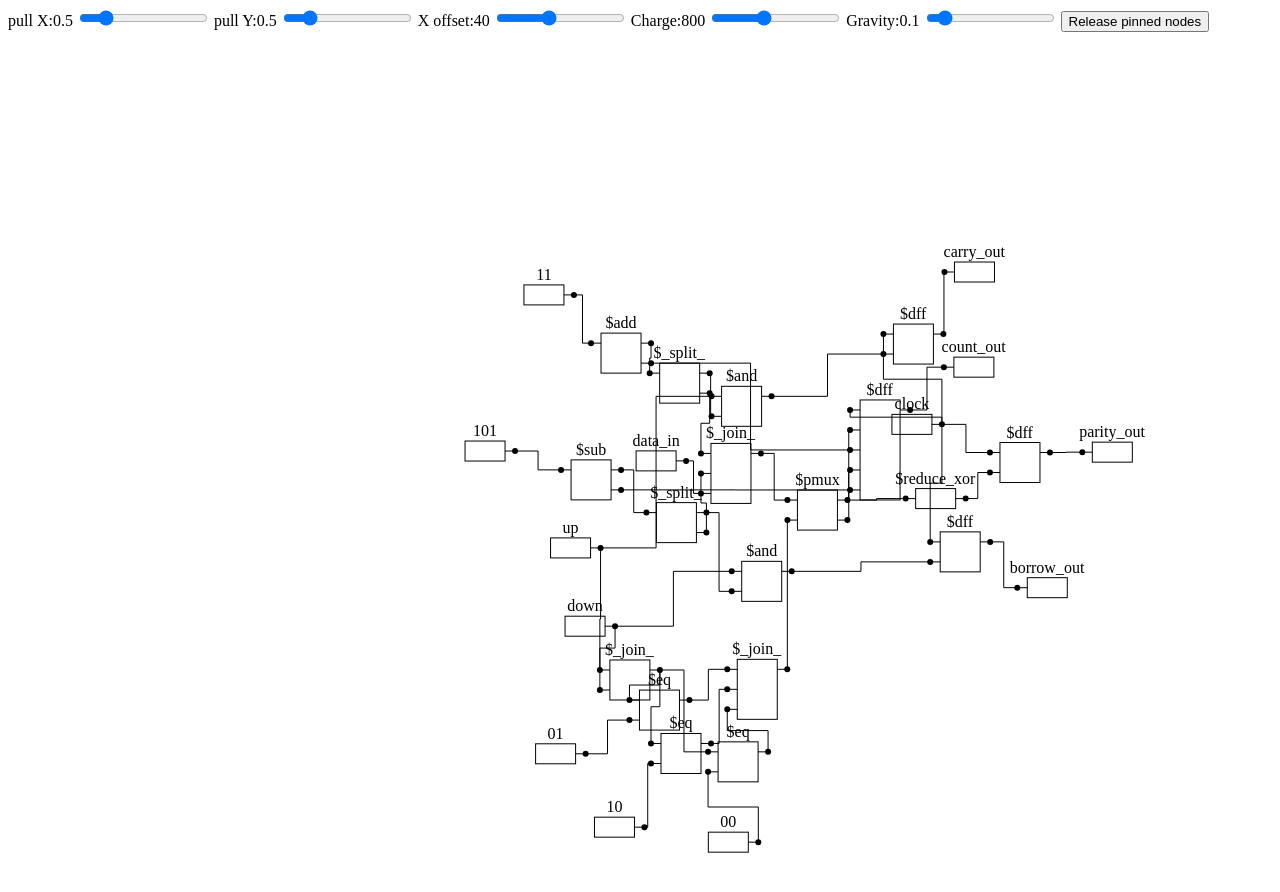
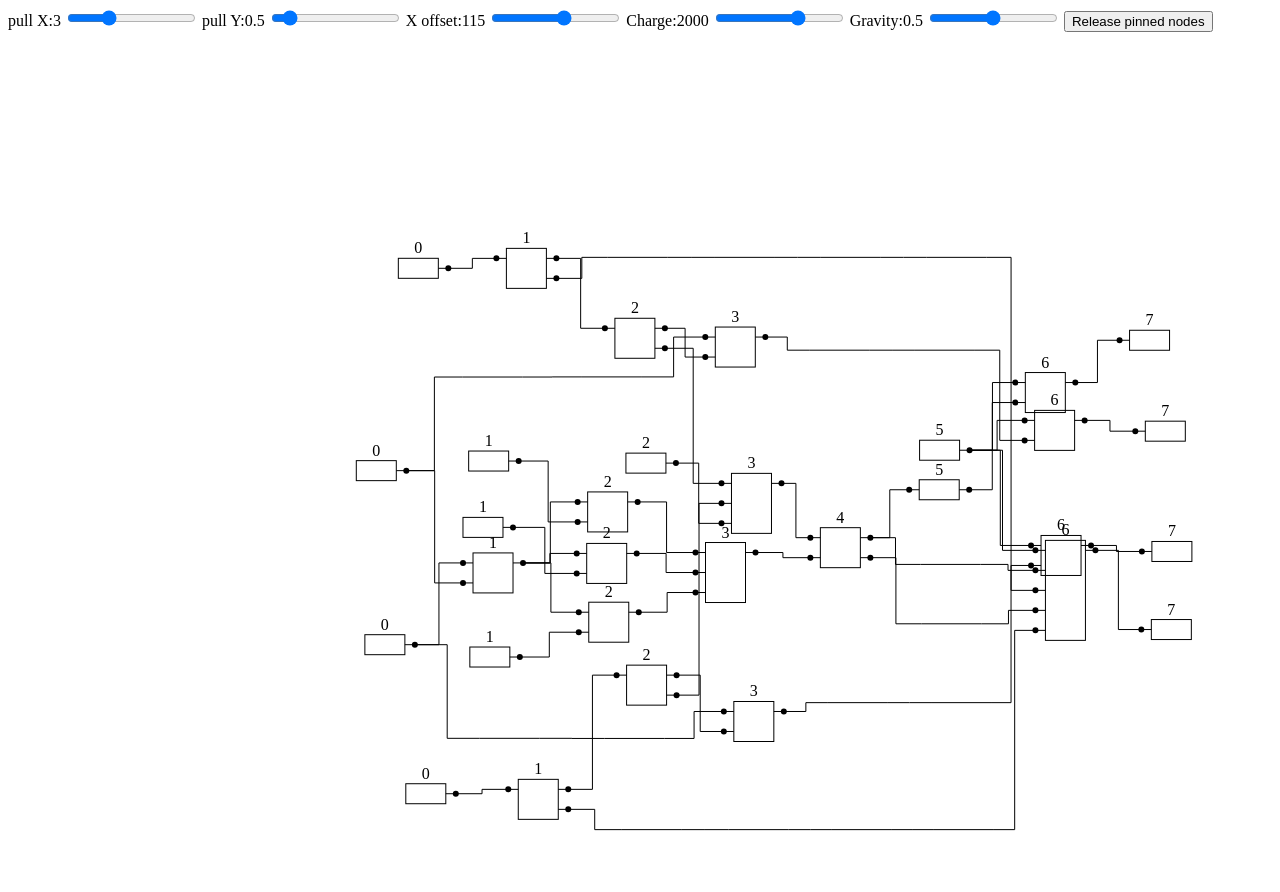
Before and after one commit to nturley/nturley.github.io, a plain HTML site: page index.html in a window 1280 px wide. Shown: the top 892 px of the page. Drawn offline with Linux system fonts and the light colour scheme.

Commit message:
add dummy nodes

```diff
--- a/index.html
+++ b/index.html
@@ -15,19 +15,23 @@
    stroke:#000;
    fill-opacity:0;
 }
+.dummyBody
+{
+   stroke:#000;
+}
 </style>
 </head>
    <body>
       pull X:<span id="pullXSpan"></span>
-      <input type="range" id="pullX" value="0.5" min="0" max="3" step="0.1"/>
+      <input type="range" id="pullX" value="3" min="0" max="10" step="0.1"/>
       pull Y:<span id="pullYSpan"></span>
-      <input type="range" id="pullY" value="0.5" min="0" max="3" step="0.1"/>
+      <input type="range" id="pullY" value="0.5" min="0" max="5" step="0.1"/>
       X offset:<span id="pullXOffsetSpan"></span>
-      <input type="range" id="pullXOffset" value="40" min="0" max="100"/>
+      <input type="range" id="pullXOffset" value="115" min="0" max="200"/>
       Charge:<span id="chargeSpan"></span>
-      <input type="range" id="chargeRange" value="800" min="0" max="2000" step="100"/>
+      <input type="range" id="chargeRange" value="2000" min="0" max="3000" step="100"/>
       Gravity:<span id="gravitySpan"></span>
-      <input type="range" id="gravity" value="0.1" min="0.0" max="1.0" step="0.01"/>
+      <input type="range" id="gravity" value="0.5" min="0.0" max="1.0" step="0.05"/>
       <button id="release" onclick="releaseNodes()">Release pinned nodes</button>
       <svg id="viewer">
       </svg>
--- a/script.js
+++ b/script.js
@@ -415,6 +415,50 @@ rootNodes.forEach(function(n)
 });
 
 
+function addDummies(driverPort, riderPort, dummies)
+{
+    var numberOfDummies = riderPort.parentNode.depth - driverPort.parentNode.depth - 1;
+    if (numberOfDummies==0)
+        return;
+    // disconnect
+    driverPort.wire.riders = driverPort.wire.riders.filter(function(r){return r!=riderPort;});
+
+
+    var lastDriverPort = driverPort;
+    for (var i=0;i<numberOfDummies;i++)
+    {
+        var dummy =
+        {
+            'type':'$_dummy_',
+            'inputPorts' : [{'driver':lastDriverPort}],
+            'outputPorts': [{'wire':{'riders':[]}}],
+            'depth' : driverPort.parentNode.depth+i+1
+        }
+        dummy.inputPorts[0].parentNode = dummy;
+        dummy.outputPorts[0].parentNode = dummy;
+        dummy.outputPorts[0].wire.driver = dummy.outputPorts[0];
+        lastDriverPort.wire.riders.push(dummy.inputPorts[0]);
+        lastDriverPort = dummy.outputPorts[0];
+        dummies.push(dummy);
+        wires.push(dummy.outputPorts[0].wire);
+    }
+    lastDriverPort.wire.riders.push(riderPort);
+    riderPort.driver = lastDriverPort;
+}
+
+var allDummies = [];
+
+nodes.forEach(function(n)
+{
+    n.inputPorts.forEach(function(i)
+    {
+        addDummies(i.driver, i, allDummies);
+    });
+});
+
+
+nodes = nodes.concat(allDummies);
+
 
 //-------------------------------------
 // create SVG objects for each data object and assign them classes
@@ -424,7 +468,22 @@ var viewer = d3.select('#viewer');
 var cellViews = viewer.selectAll('.cell')
     .data(cells)
     .enter().append('g')
-        .attr('class','cell node generic');
+        .attr('class',function(d)
+            {
+                var ret = 'cell node generic';
+                if (d.type=='$_dummy_')
+                {
+                    ret+=' dummy';
+                }
+                return ret;
+            });
+
+viewer.selectAll('.dummy')
+    .data(allDummies)
+    .enter().append('g')
+        .attr('class','node dummy')
+        .append('line')
+            .attr('class','dummyBody')
 
 cellViews.selectAll('.inPort')
         .data(function(cell){return cell.inputPorts;})
@@ -683,6 +742,31 @@ function wirePull(pullX, pullY, offset, alpha)
                 pullNodeX(r, o, pullX*alpha, offset);
             });
         });
+        if (node.type=='$_dummy_')
+        {
+            var chain = [node];
+            var currNode = node;
+            while(currNode.inputPorts[0].driver.parentNode.type=='$_dummy_')
+            {
+                currNode = currNode.inputPorts[0].driver.parentNode;
+                chain.push(currNode);
+            }
+            var currNode = node;
+            while(currNode.outputPorts[0].wire.riders[0].parentNode.type=='$_dummy_')
+            {
+                currNode = currNode.outputPorts[0].wire.riders[0].parentNode;
+                chain.push(currNode);
+            }
+            var sum = 0;
+            chain.forEach(function(n)
+            {
+                sum += n.y;
+            });
+            chain.forEach(function(n)
+            {
+                n.y = sum/chain.length;
+            });
+        }
     };
 }
 
@@ -776,6 +860,15 @@ d3.selectAll('.generic').selectAll('.inport .stem')
 d3.selectAll('.generic').selectAll('.outport .stem')
     .attr({ 'x2' : -STEM_LENGTH });
 
+d3.selectAll('.dummyBody')
+    .attr(
+    {
+        'x1':(-BODY_WIDTH/2-STEM_LENGTH),
+        'x2':(BODY_WIDTH/2+STEM_LENGTH),
+        'y1':PORT_GAP/2,
+        'y2':PORT_GAP/2
+    });
+
 // position generic node bodies
 d3.selectAll('.generic .nodeBody')
     .attr('width', BODY_WIDTH)
@@ -784,10 +877,10 @@ d3.selectAll('.generic .nodeBody')
 
 // position the nodelabel and set it's text
 d3.selectAll('.generic.cell .label')
-    .text(function(d){return d.type;})
+    .text(function(d){return d.depth;})
 
 d3.selectAll('.generic.external .label')
-    .text(function(d){return d.key;})
+    .text(function(d){return d.depth;})
 
 d3.selectAll('.generic .label')
     .attr('y', NODE_LABEL_Y)
```
